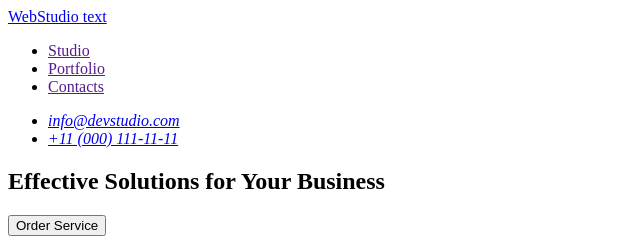
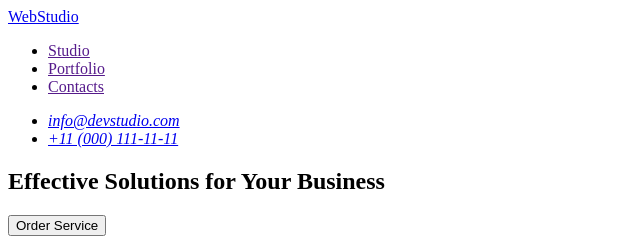
Before and after one commit to lotickles/goit-markup-hw-01, a plain HTML site: page index.html in a window 1280 px wide. Shown: the top 240 px of the page, 0-640 px from the left. Drawn offline with Linux system fonts and the light colour scheme.

Commit message:
4th update

```diff
--- a/index.html
+++ b/index.html
@@ -9,7 +9,7 @@
     <header>
       <nav>
         <!--logo-->
-        <a href="./index.html">WebStudio text</a>
+        <a href="./index.html">WebStudio</a>
         <ul>
           <li><a href="">Studio</a></li>
           <li><a href="">Portfolio</a></li>
@@ -112,7 +112,7 @@
     </main>
     <footer>
       <!--footer-->
-      <a href="./index.html">WebStudio text</a>
+      <a href="./index.html">WebStudio</a>
       <p>
         Increase the flow of customers and sales for your business with digital
         marketing & growth solutions.
```
